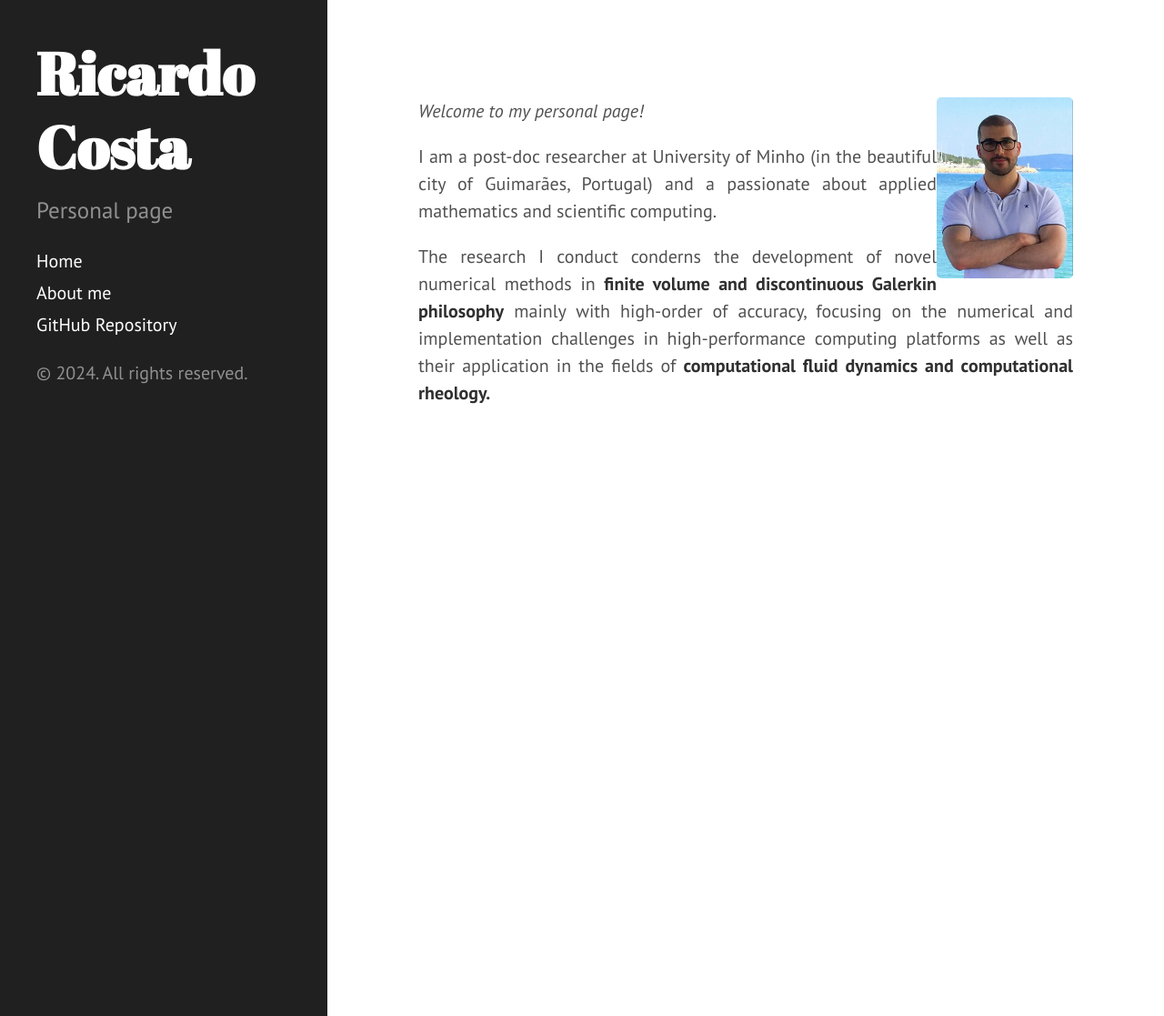
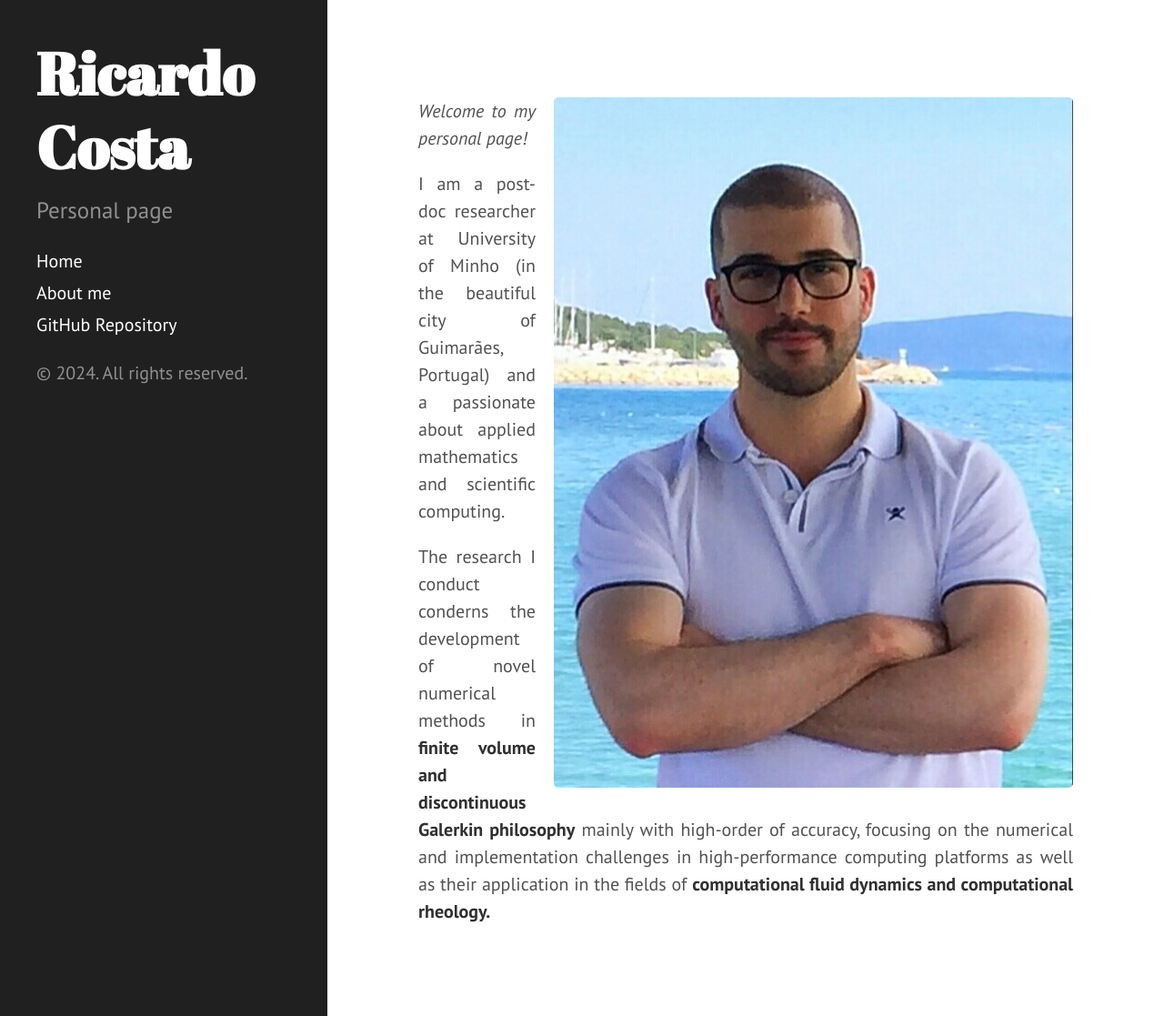
Before and after one commit to ricardodpcosta/ricardodpcosta.github.io, a Jekyll site: the page built from index.md, in a window 1280 px wide and 1117 px high. Shown: the whole window at 91% size. Built offline with Jekyll 4.4.1, drawn with Linux system fonts in a browser that asks for light colours; Markdown is read by kramdown in place of the engine named in the settings.

Commit message:
Update index.md

```diff
--- a/index.md
+++ b/index.md
@@ -3,7 +3,7 @@ layout: home
 title: About me
 ---
 
-<img style="float: right;" width="150" src="public/photo.jpg">
+<img style="float: right; width: 150; margin-left: 1em;" src="public/photo.jpg">
 
 _Welcome to my personal page!_
 
```
